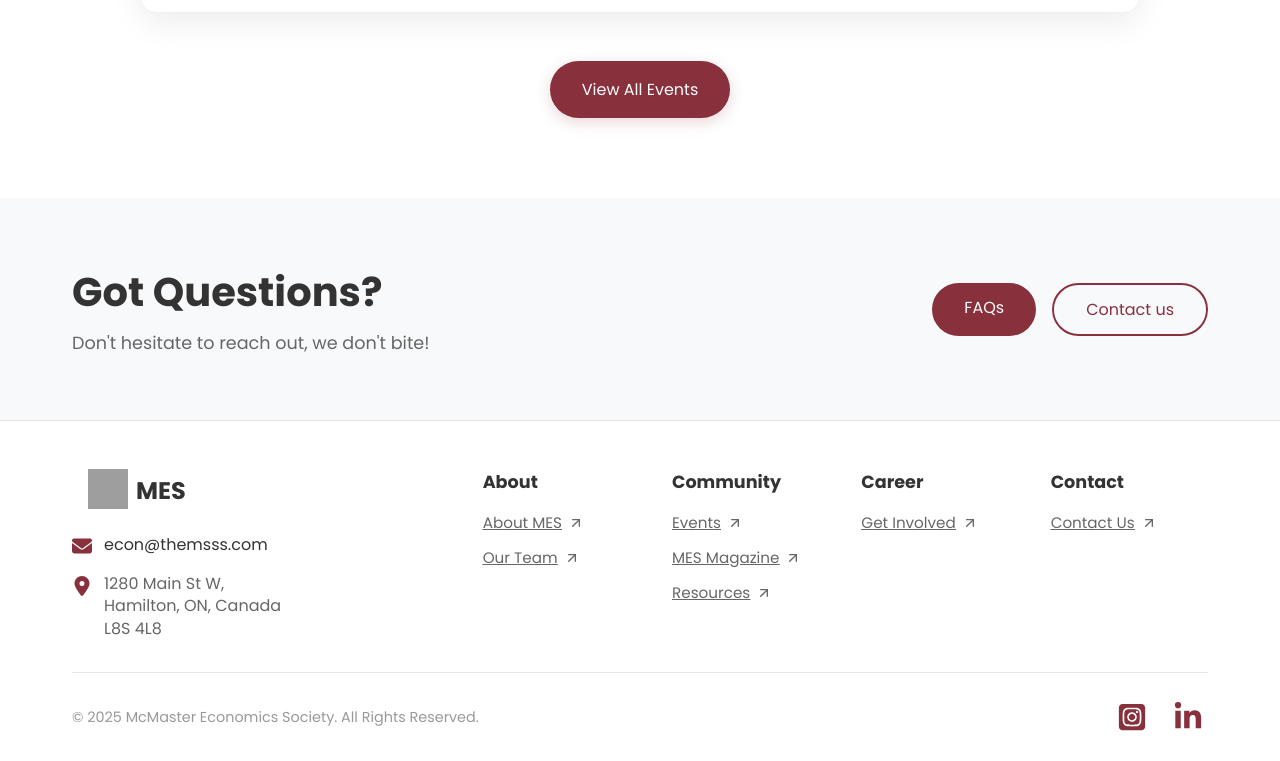
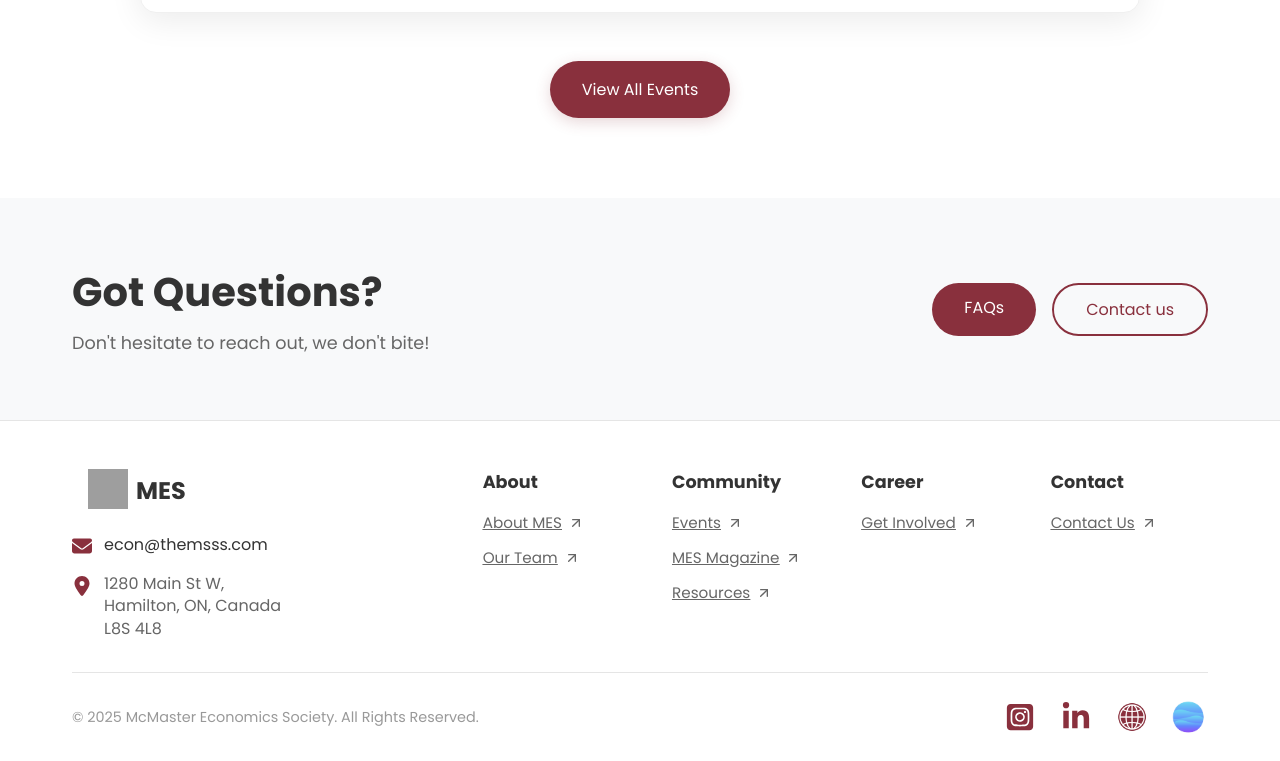
Before and after one commit to McMaster-Economics-Society/mes-website, a Next.js app: page / in a window 1280 px wide. Shown: the part 1204-1965 px from the top of the page. Built offline with nearby package versions, Linux system fonts and the light colour scheme; grey boxes are pictures that could not be loaded.

Commit message:
feat: added faculty link and bounce life link to footer

```diff
--- a/src/app/components/Footer.js
+++ b/src/app/components/Footer.js
@@ -216,6 +216,34 @@ export default function Footer() {
                   />
                 </div>
               </a>
+              <a
+                href="https://economics.mcmaster.ca/"
+                className={styles.socialLink}
+                aria-label="McMaster Economics Social Sciences - Department of Economics"
+              >
+                <div className={styles.socialIcon}>
+                  <Image
+                    src="/dept-icon.png"
+                    width={30}
+                    height={30}
+                    alt="Globe Icon image that represents McMaster Economics Social Sciences"
+                  />
+                </div>
+              </a>
+              <a
+                href="https://www.bouncelife.com/organizations/68941c23ea2af129e14211fa"
+                className={styles.socialLink}
+                aria-label="Bounce Life"
+              >
+                <div className={styles.socialIcon}>
+                  <Image
+                    src="/bounce-life-icon.png"
+                    width={45}
+                    height={45}
+                    alt="Bounce Life"
+                  />
+                </div>
+              </a>
             </div>
           </div>
         </div>
```
Also changed, not shown: public/bounce-life-icon.png (added), public/dept-icon.png (added).
